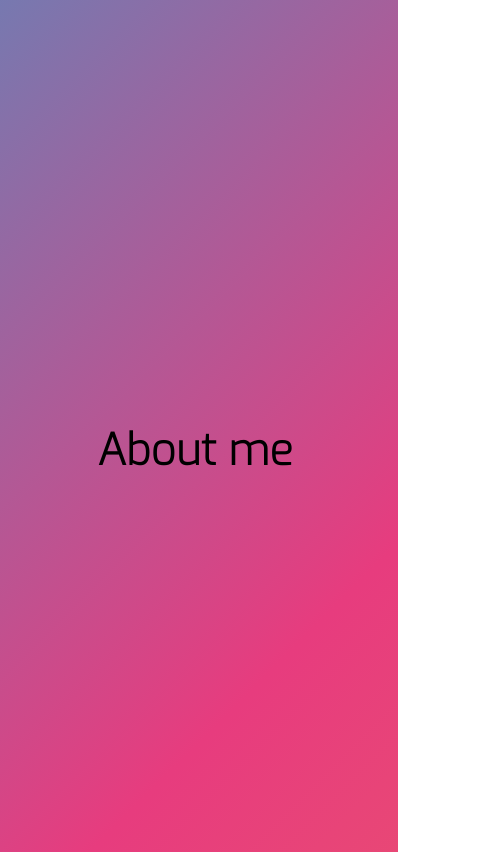
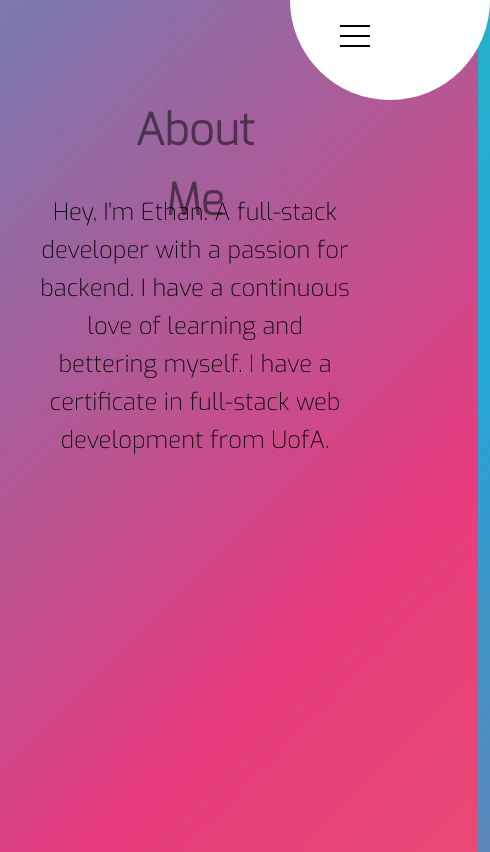
Before and after one commit to ethanhart35/ethanhart35.github.io, a plain HTML site: page assets/html/AboutMe.html in a window 390 px wide. Shown: the whole page, 490 px wide, since content can reach past the window. Drawn offline with nearby package versions, Linux system fonts and the light colour scheme.

Commit message:
started building about me page and did some css and js work on it

```diff
--- a/assets/css/styles.css
+++ b/assets/css/styles.css
@@ -1,3 +1,4 @@
+/*index.html*/
 body, body *{
     font-family: 'Exo', sans-serif !important;
 }
@@ -53,21 +54,29 @@ a:hover{
 .hamburger{
     visibility: hidden;
 }
+/*index.html*/
+
+/*AboutMe*/
+.about{
+	opacity: 50%;
+	font-size: 400%;
+	text-align: center;
+	margin-right: 33%;
+	margin-left: 33%;
+}
+p{
+	font-size: 150%;
+	text-align: center;
+	margin-right: 22%;
+	margin-left: 22%;
+}
+
+
+/*//////////////////////////////////////////////////////////////////////////////////////////////////////////*/
 
 
 
-
-
-
-
-
-
-
-
-
-
-
-
+/*Background Animation*/
 html, body {
   width: 100%;
   height:100%;
@@ -92,11 +101,6 @@ body {
 }
 
 @media only screen and (max-width: 1000px) {
-    .logo {
-        position: relative;
-        padding-left: 3%;
-        font-size: 300%;
-    }
     .navlink{
         display: none;
     }
@@ -104,7 +108,9 @@ body {
  *, *:before, *:after {
 	 box-sizing: border-box;
 }
+/*Background Animation*/
 
+/*Hambuger Menu*/
 .hamburger{
     visibility:visible;
 }
@@ -199,4 +205,32 @@ body {
 	 width: 80%;
 	 text-align: center;
 }
+.logo {
+	position: relative;
+	padding-left: 3%;
+	font-size: 300%;
 }
+.about{
+	position: absolute;
+	font-size: 200%;
+	transform: none;
+	width: 40%;
+	margin-left: auto;
+	margin-right: auto;
+	left: 0;
+	right: 0;
+	text-align: center;
+	top: 8%;
+}
+p{
+	font-size: 110%;
+	position: absolute;
+	transform: none;
+	margin-right: 10%;
+	margin-left: 10%;
+	left: 0;
+	right: 0;
+	top: 20%;
+}
+}
+/*Hambuger Menu*/
--- a/assets/html/AboutMe.html
+++ b/assets/html/AboutMe.html
@@ -7,8 +7,27 @@
     <link rel="stylesheet" href="/assets/css/styles.css">
     <link rel="preconnect" href="https://fonts.gstatic.com">
     <link href="https://fonts.googleapis.com/css2?family=Exo:wght@200&display=swap" rel="stylesheet">
+    <script src="https://ajax.googleapis.com/ajax/libs/jquery/1.10.2/jquery.min.js" type="text/javascript"></script>
+    <script type="text/javascript" src="/assets/javascript/functionality.js"></script>
+
 </head>
 <body>
-    <h1>About me</h1>
+    <div class="hamburger">
+        <label>
+            <input type="checkbox"></input>
+            <span class="menu">
+              <span class="hamburger"></span>
+            </span>
+            <ul>
+              <li>
+                <a href="#">Home</a>
+              </li>
+              <li>
+                <a href="#">About</a>
+              </li>
+              <li>
+    </div>
+    <h1 class="about">About Me</h1>
+    <p class="p">Hey, I'm Ethan. A full-stack developer with a passion for backend. I have a continuous love of learning and bettering myself. I have a certificate in full-stack web development from UofA.</p>
 </body>
 </html>
--- a/assets/javascript/functionality.js
+++ b/assets/javascript/functionality.js
@@ -1,6 +1,6 @@
 
 $(document).ready(function(){
-
+    $(".p").hide()
 
 
 
@@ -21,12 +21,16 @@ $(document).ready(function(){
                     return
                 })
               }
-
     });
 
+    function fade(){
+        $(".p").fadeIn("slow",function(){
+            return
+        })
+    }
 
 
-
+    setTimeout(fade, 1000)
 
 
 
```
Also changed, not shown: assets/html/Connect.html (+1 -1 lines).
